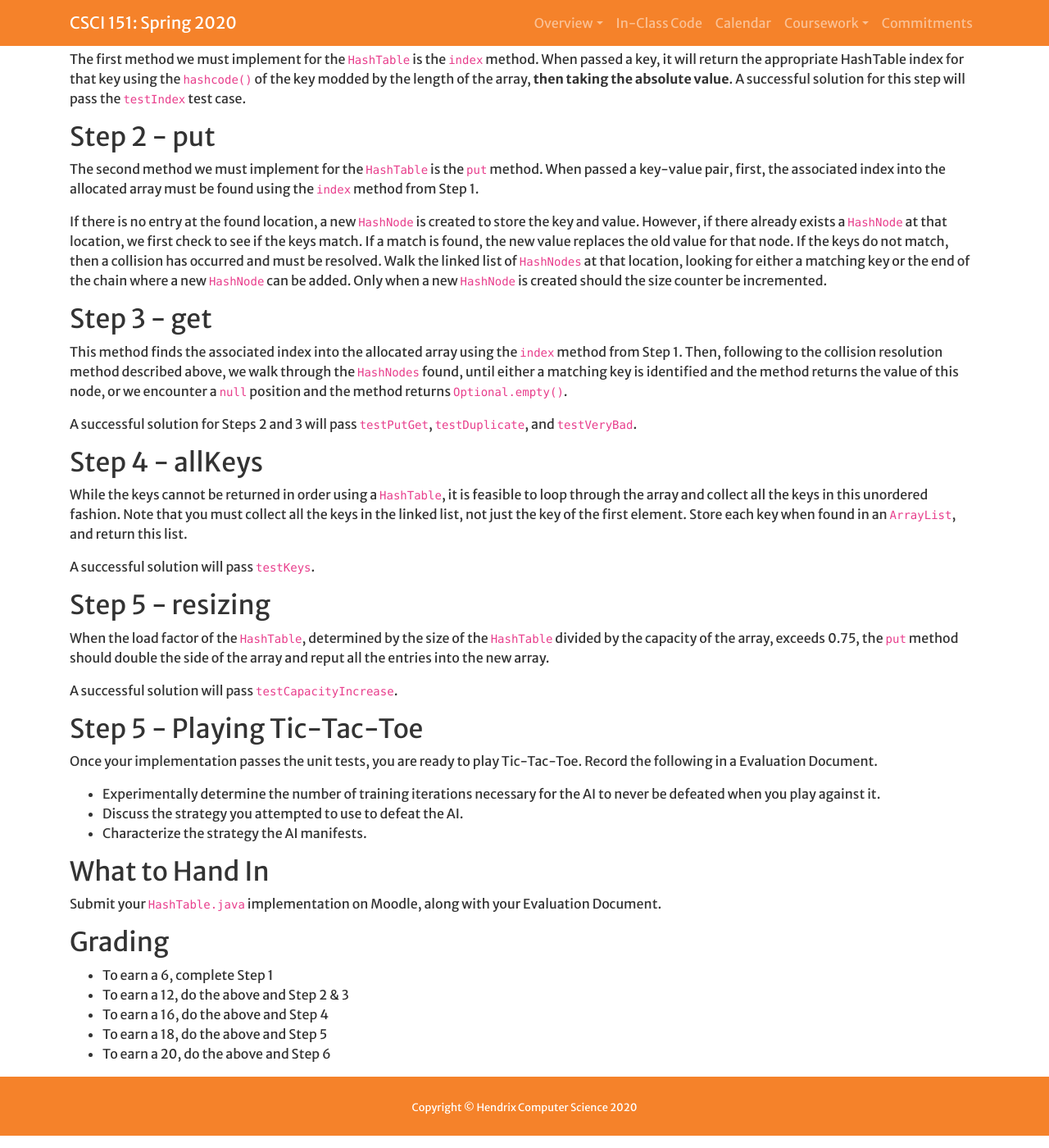
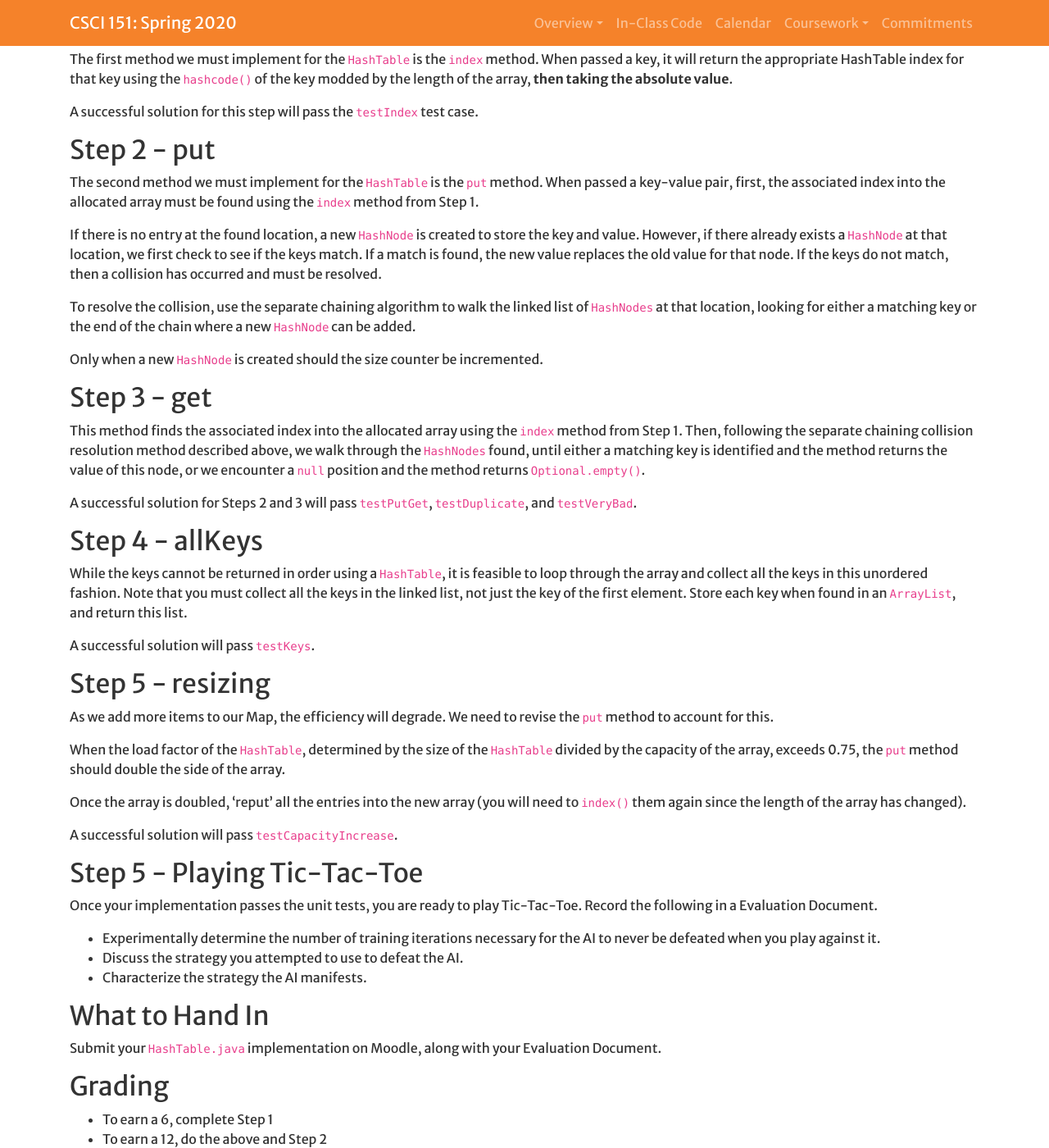
Before and after one commit to Hendrix-CS/csci151, a Jekyll site: the page built from labs/tic-tac-toe.md, in a window 1280 px wide and 1400 px high, scrolled down 1622 px. Shown: the whole window at 82% size. Built offline with Jekyll 4.4.1, drawn with Linux system fonts in a browser that asks for light colours; a script that is not in the unit is left out; our own code applies the rules of GitHub Pages for plain Markdown files; some of the changed text lies outside the part shown.

Commit message:
More updates for tictactoe adding skeleton

```diff
--- a/labs/tic-tac-toe.md
+++ b/labs/tic-tac-toe.md
@@ -17,7 +17,7 @@ algorithm for Tic-Tac-Toe.
 
 ## Setup
 
-1.  Download the [skeleton](../code/hashtictactoe.zip) for this project.
+1.  Download the [skeleton](../code/151hashtictactoe.zip) for this project.
 2.  Unpack the code into a new IntelliJ Java project.
 
 ## Description
@@ -59,7 +59,9 @@ and abstracting this pattern into a private method.
 The first method we must implement for the `HashTable` is the `index`
 method. When passed a key, it will return the appropriate HashTable
 index for that key using the `hashcode()` of the key modded by the length
-of the array, **then taking the absolute value**. A successful solution
+of the array, **then taking the absolute value**.
+
+A successful solution
 for this step will pass the `testIndex` test case.
 
 ## Step 2 - put
@@ -72,16 +74,19 @@ If there is no entry at the found location, a new `HashNode` is created to
 store the key and value. However, if there already exists a `HashNode` at
 that location, we first check to see if the keys match. If a match is
 found, the new value replaces the old value for that node. If the keys
-do not match, then a collision has occurred and must be resolved. Walk
+do not match, then a collision has occurred and must be resolved.
+
+To resolve the collision, use the separate chaining algorithm to walk
 the linked list of `HashNodes` at that location, looking for either a
 matching key or the end of the chain where a new `HashNode` can be added.
+
 Only when a new `HashNode` is created should the size counter be
 incremented.
 
 ## Step 3 - get
 
 This method finds the associated index into the allocated array using
-the `index` method from Step 1. Then, following to the collision
+the `index` method from Step 1. Then, following the separate chaining collision
 resolution method described above, we walk through the `HashNodes` found,
 until either a matching key is identified and the method returns the
 value of this node, or we encounter a `null` position and the method
@@ -102,10 +107,16 @@ A successful solution will pass `testKeys`.
 
 ## Step 5 - resizing
 
+As we add more items to our Map, the efficiency will degrade. We need to revise
+the `put` method to account for this.
+
 When the load factor of the `HashTable`, determined by the size of the
 `HashTable` divided by the capacity of the array, exceeds 0.75, the `put`
-method should double the side of the array and reput all the entries
-into the new array.
+method should double the side of the array.
+
+Once the array is doubled, 'reput' all the entries into the new array
+(you will need to `index()` them again since the length of
+the array has changed).
 
 A successful solution will pass `testCapacityIncrease`.
 
@@ -126,7 +137,7 @@ Evaluation Document.
 ## Grading
 
 * To earn a 6, complete Step 1
-* To earn a 12, do the above and Step 2 & 3
-* To earn a 16, do the above and Step 4
-* To earn a 18, do the above and Step 5
-* To earn a 20, do the above and Step 6
+* To earn a 12, do the above and Step 2
+* To earn a 16, do the above and Step 3
+* To earn a 18, do the above and Step 4
+* To earn a 20, do the above and Step 5
```
Also changed, not shown: 1 other file.
